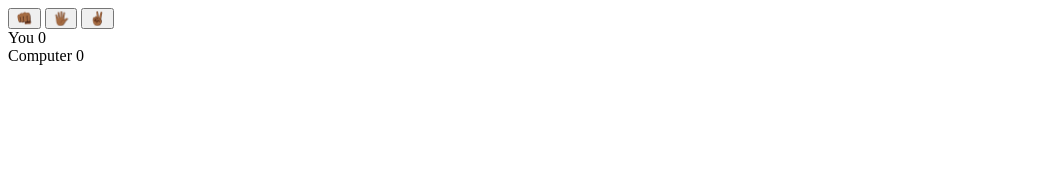
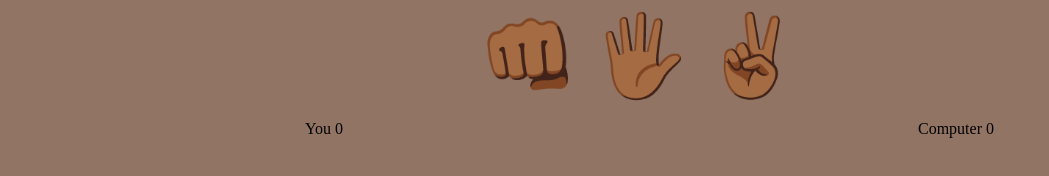
Before and after one commit to codeFabFit/RPS-game, a plain HTML site: page index.html in a window 1280 px wide. Shown: the whole page, without its empty margins (0-1049 px from the left). Drawn offline with Linux system fonts and the light colour scheme.

Commit message:
added style and UI

```diff
--- a/index.html
+++ b/index.html
@@ -5,6 +5,8 @@
     <meta http-equiv="X-UA-Compatible" content="IE=edge">
     <meta name="viewport" content="width=device-width, initial-scale=1.0">
     <title>Let's Play Rock Paper Scissors</title>
+    <link rel="stylesheet" href="style.css">
+    <script src="script.js"defer></script>
 </head>
 <body>
     <div class="selections">
@@ -21,7 +23,12 @@
     Computer
     <span class="result-score">0</span>
 </div>
+<!-- identify the winner
+<div class="result-selection winner">👊🏾</div>
+<div class="result-selection">✌🏾</div>
+-->
 
 </div>
+
 </body>
 </html>
--- a/style.css
+++ b/style.css
@@ -0,0 +1,46 @@
+body {
+    background-color: rgb(145, 116, 100);
+}
+
+.selections {
+    display: flex;
+    justify-content: center;
+}
+
+.selection {
+    background: none;
+    border: none;
+    outline: none;
+    cursor: pointer;
+    font-size: 5rem;
+    transition: 100ms;
+}
+
+.selection:hover {
+    transform: scale(1.3);
+}
+
+.results {
+    margin-top: 1rem;
+    display: grid;
+    justify-content: center;
+    grid-template-columns: repeat(2,1fr);
+    justify-items: center;
+    align-items: center;
+
+}
+
+.results-score {
+    margin-left: 1rem;
+    font-size: .5rem;
+    color: gray;
+}
+
+.result-selection {
+    opacity: .5;
+}
+
+.result-selection.winner {
+    opacity: 1;
+    font-size: 1.5rem;
+}
```
Also changed, not shown: script.js (added).
